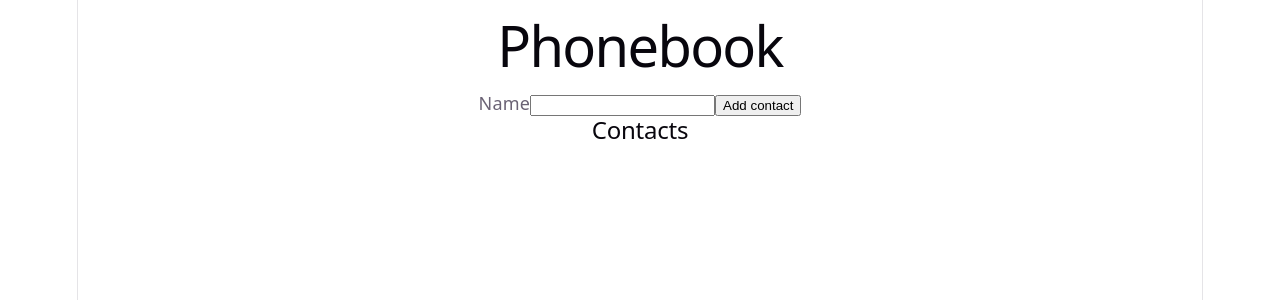
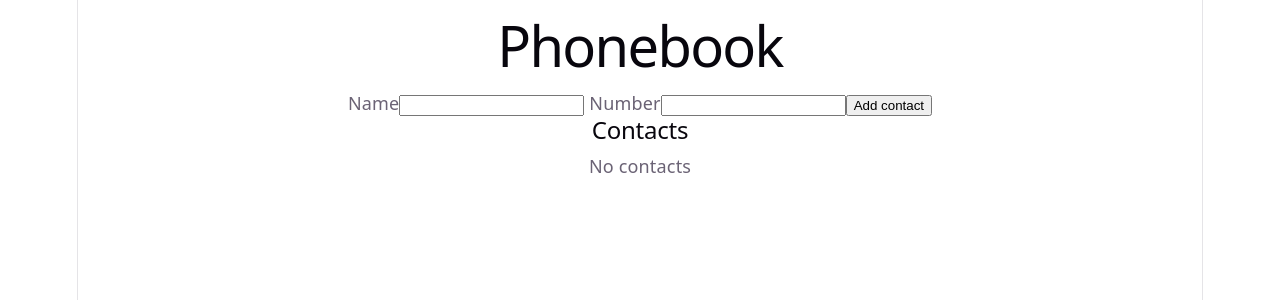
Before and after one commit to Bogdan3690/phonebook, a React (Vite) app: page / in a window 1280 px wide. Shown: the top 300 px of the page. Built offline with nearby package versions, Linux system fonts and the light colour scheme.

Commit message:
add filter

```diff
--- a/src/App.jsx
+++ b/src/App.jsx
@@ -1,41 +1,61 @@
 import { Component } from "react";
-import { nanoid } from 'nanoid'
+import { nanoid } from "nanoid";
 import "./App.css";
 
 class App extends Component {
-
   state = {
     contacts: [],
-  name: ''
-}
+    name: "",
+    number: "",
+    filter: "",
+  };
 
   handleSubmit = (e) => {
-  e.preventDefault()
+    e.preventDefault();
     const newContact = {
       name: this.state.name,
+      number: this.state.number,
       id: nanoid(),
     };
 
     this.setState((prevState) => ({
-      contacts: [newContact, ...prevState.contacts],
-      name: "",
+      contacts: [newContact, ...prevState.contacts]
     }));
+    this.reset()
   };
 
+  reset = (e) => {
+    this.setState({
+      name: '',
+      number: '',
+    })
+  }
+
   handleChange = (e) => {
-    const {name, value} = e.target
-   this.setState({[name]: value })
+    const { name, value } = e.target;
+    this.setState({ [name]: value });
+  };
+
+  changeFilter = (e) => {
+    this.setState({ filter: e.target.value });
+  }
+
+  getContactsByName = (e) => {
+    const {filter, contacts} = this.state;
+    return contacts.filter(contact => contact.name.toLowerCase().includes(filter.toLowerCase()))
   }
 
   render() {
-
-    const {name} = this.state
+    const { name, number, filter, contacts} = this.state;
+    const filterContacts = this.getContactsByName()
 
     return (
       <div>
         <h1>Phonebook</h1>
         <form onSubmit={this.handleSubmit}>
-          <label> Name
+          <label>
+            {" "}
+            Name
             <input
               type="text"
               value={name}
@@ -46,20 +66,45 @@ state = {
               required
             />
           </label>
+          <label> Number
+            <input
+              type="tel"
+              value={number}
+              name="number"
+              onChange={this.handleChange}
+              pattern="\+?\d{1,4}?[-.\s]?\(?\d{1,3}?\)?[-.\s]?\d{1,4}[-.\s]?\d{1,4}[-.\s]?\d{1,9}"
+              title="Phone number must be digits and can contain spaces, dashes, parentheses and can start with +"
+              required
+            />
+          </label>
           <button type="submit">Add contact</button>
         </form>
 
         <h2>Contacts</h2>
+    {contacts.length > 0 && (
+      <>
+      <label>
+          <input
+           type="text"
+           value={filter}
+           onChange={this.changeFilter}
+          />
+        </label>
         <ul>
-          {this.state.contacts.map(contact => {
-            return(
-            <li key={contact.id}>
-              {contact.name}
+          {filterContacts.map((contact) => {
+            return <li key={contact.id}>
+              {contact.name} : {contact.number}
             </li>
-              )})}
+          })}
         </ul>
+        </>
+    )}
+      {contacts.length === 0 && (
+        <p>No contacts</p>
+      )}
       </div>
     );
-  }}
+  }
+}
 
 export default App;
```
Lines whose indentation alone changed are shown as unchanged.
